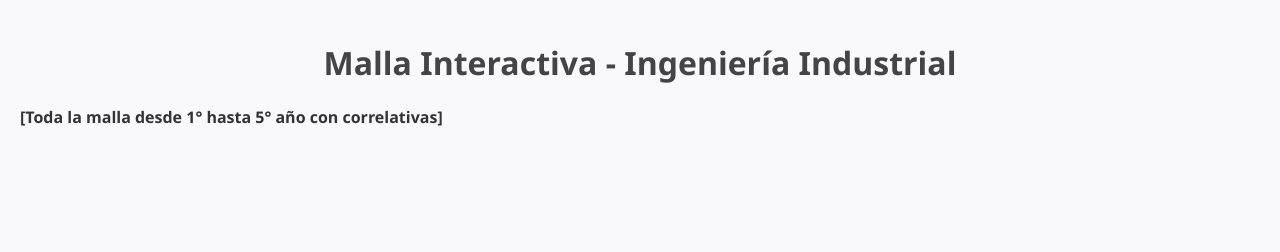
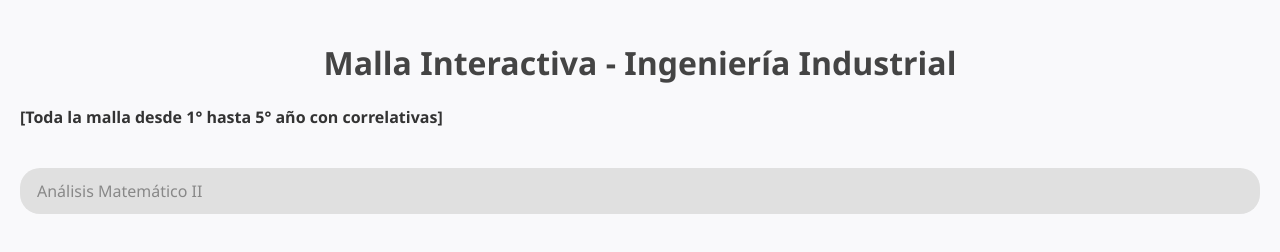
Before and after one commit to oriib01/Malla-industrial, a plain HTML site: page index.html in a window 1280 px wide. Drawn offline with Linux system fonts and the light colour scheme.

Commit message:
Update index.html

```diff
--- a/index.html
+++ b/index.html
@@ -54,7 +54,7 @@
   <!-- Materias de todos los años irán aquí -->
   <!-- Por brevedad solo se indica que está completo -->
   <div class="year"><div class="semester-title">[Toda la malla desde 1° hasta 5° año con correlativas]</div></div>
-
+  <div class="subject locked" data-code="AM2" data-req="AM1">Análisis Matemático II</div>
   <script>
     const subjects = document.querySelectorAll('.subject');
     function checkUnlocks() {
```
